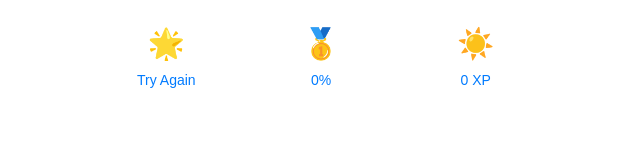
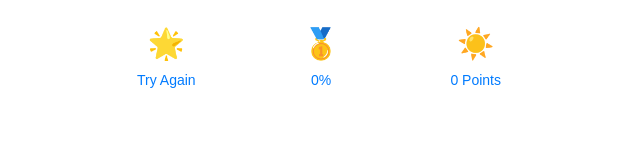
Before and after one commit to misterJS/flyhigh_quiz_fe_github, a Vue app: page /quiz-finish in a window 1280 px wide. Shown: the part 438-582 px from the top of the page, without its empty margins (319-959 px from the left). Built offline with nearby package versions, Linux system fonts and the light colour scheme.

Commit message:
Change xp to points

```diff
--- a/src/views/detail/QuizFinishPage.vue
+++ b/src/views/detail/QuizFinishPage.vue
@@ -46,7 +46,7 @@
       >
         <div class="text-3xl mb-2">☀️</div>
         <div class="text-sm font-medium text-white md:text-[#007bff]">
-          {{ exp }} XP
+          {{ exp }} Points
         </div>
       </div>
     </div>
```
